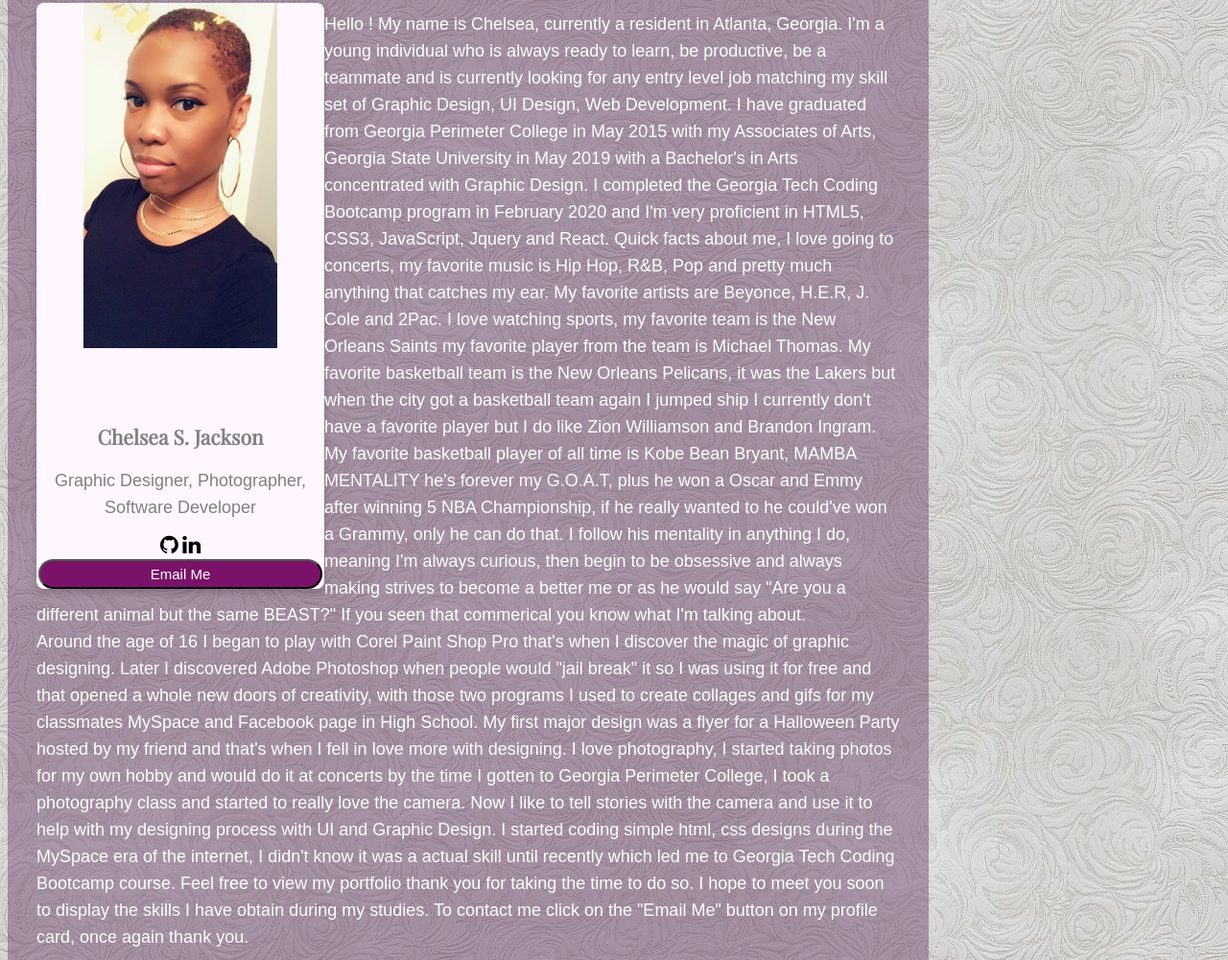
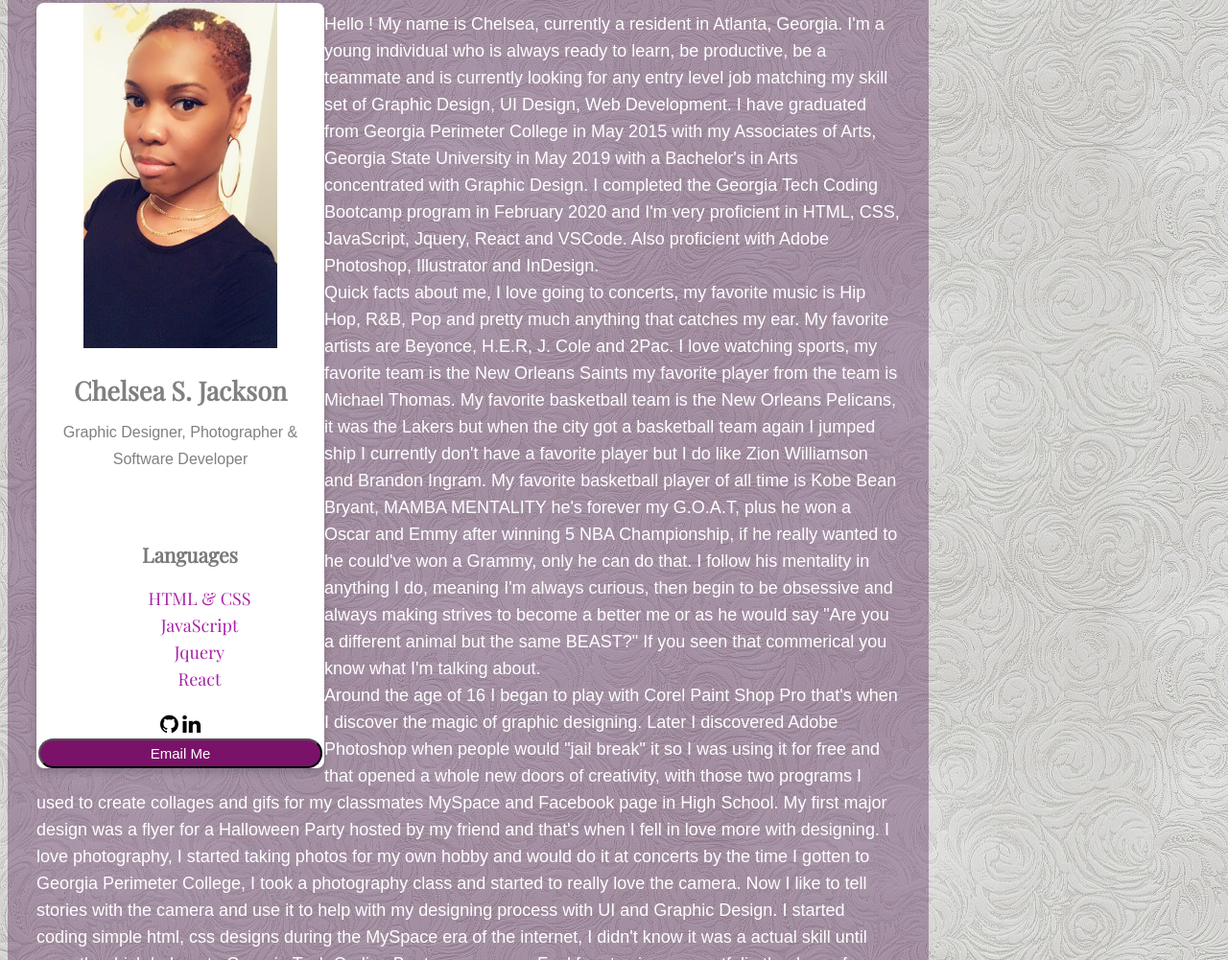
Before and after one commit to Chelsea-exe/Chelsea-exe.github.io, a plain HTML site: page index.html in a window 1280 px wide. Shown: the part 326-1327 px from the top of the page at 96% size. Drawn offline with nearby package versions, Linux system fonts and the light colour scheme; a web font is replaced by a local one.

Commit message:
updated bio and card html & css

```diff
--- a/css/style.css
+++ b/css/style.css
@@ -30,7 +30,7 @@ html {
     height: 45vh;
 }
 .card {
-    background-color: rgb(255, 246, 255);
+    background-color: rgb(255, 255, 255);
     box-shadow: 0 4px 8px 0 rgba(0, 0, 0, 0.2);
     max-width: 300px;
     float: left;
@@ -94,10 +94,22 @@ h1 {
     padding: 5px 20px;
     font-size: 18px;
 }
+#title {
+    font-size: 16px;
+}
+#skills-title {
+    color: rgb(121, 121, 121);
+    margin-left: 20px;
+}
+.skills li {
+    color: rgb(170, 34, 170);
+    list-style: none;
+}
 
 .nav-names li a:hover {
     border: 2px solid  rgb(255, 223, 193);
 }
+
 #bio {
     margin-right: 50px;
 }
--- a/index.html
+++ b/index.html
@@ -30,8 +30,15 @@
       <h1>Biography</h1>
       <div class="card">
         <img src="./images/20190806_072017592_iOS.jpg" id="image-me">
-        <h3 id="chelsea">Chelsea S. Jackson</h3>
-        <p id="title">Graphic Designer, Photographer, Software Developer</p>
+        <h2 id="chelsea">Chelsea S. Jackson</h2>
+        <p id="title">Graphic Designer, Photographer & Software Developer</p>
+        <h3 id="skills-title">Languages</h3>
+        <ul class="skills">
+          <li id="html-css">HTML & CSS</li>
+          <li id="java">JavaScript</li>
+          <li id="jquery">Jquery</li>
+          <li id="react">React</li>
+        </ul>
         <a class="icon" href="https://github.com/Chelsea-exe?tab=repositories"><i class="fa fa-github"></i></a>
         <a class="icon" href="https://www.linkedin.com/in/chelsea-s-jackson/"><i class="fa fa-linkedin"></i></a>
         <br>
@@ -39,7 +46,7 @@
       </div>
       <div id="paragraph">
         <p id="introduction">Hello ! My name is Chelsea, currently a resident in Atlanta, Georgia. I'm a young individual who is always ready to learn, be productive, be a teammate and is currently looking for any entry level job matching my skill set of Graphic Design, UI Design, Web Development. I have graduated from Georgia Perimeter College in May 2015 with my Associates of Arts, Georgia State University in May 2019 with a Bachelor's in Arts concentrated with Graphic Design.
-        I completed the Georgia Tech Coding Bootcamp program in February 2020 and I'm very proficient in HTML5, CSS3, JavaScript, Jquery and React. Quick facts about me, I love going to concerts, my favorite music is Hip Hop, R&B, Pop and pretty much anything that catches my ear. My favorite artists are Beyonce, H.E.R, J. Cole and 2Pac. I love watching sports, my favorite team is the New Orleans Saints my favorite player from the team is Michael Thomas. My favorite basketball team is the New Orleans Pelicans,
+        I completed the Georgia Tech Coding Bootcamp program in February 2020 and I'm very proficient in HTML, CSS, JavaScript, Jquery, React and VSCode. Also proficient with Adobe Photoshop, Illustrator and InDesign. <br> Quick facts about me, I love going to concerts, my favorite music is Hip Hop, R&B, Pop and pretty much anything that catches my ear. My favorite artists are Beyonce, H.E.R, J. Cole and 2Pac. I love watching sports, my favorite team is the New Orleans Saints my favorite player from the team is Michael Thomas. My favorite basketball team is the New Orleans Pelicans,
         it was the Lakers but when the city got a basketball team again I jumped ship I currently don't have a favorite player but I do like Zion Williamson and Brandon Ingram. My favorite basketball player of all time is Kobe Bean Bryant, MAMBA MENTALITY he's forever my G.O.A.T, plus he won a Oscar and Emmy after winning 5
         NBA Championship, if he really wanted to he could've won a Grammy, only he can do that. I follow his mentality in anything I do, meaning I'm always curious, then begin to be obsessive and always making strives to become a better me or as he would say "Are you a different animal but the same BEAST?" If you seen that commerical you know what I'm talking about.
         <br>Around the age of 16 I began to play with Corel Paint Shop Pro that's when I discover the magic of graphic designing. Later I discovered Adobe Photoshop when people would "jail break" it so I was using it for free and that opened a whole new doors of creativity, with those two programs I used to create collages and gifs for my classmates MySpace and Facebook page in High School.
```
